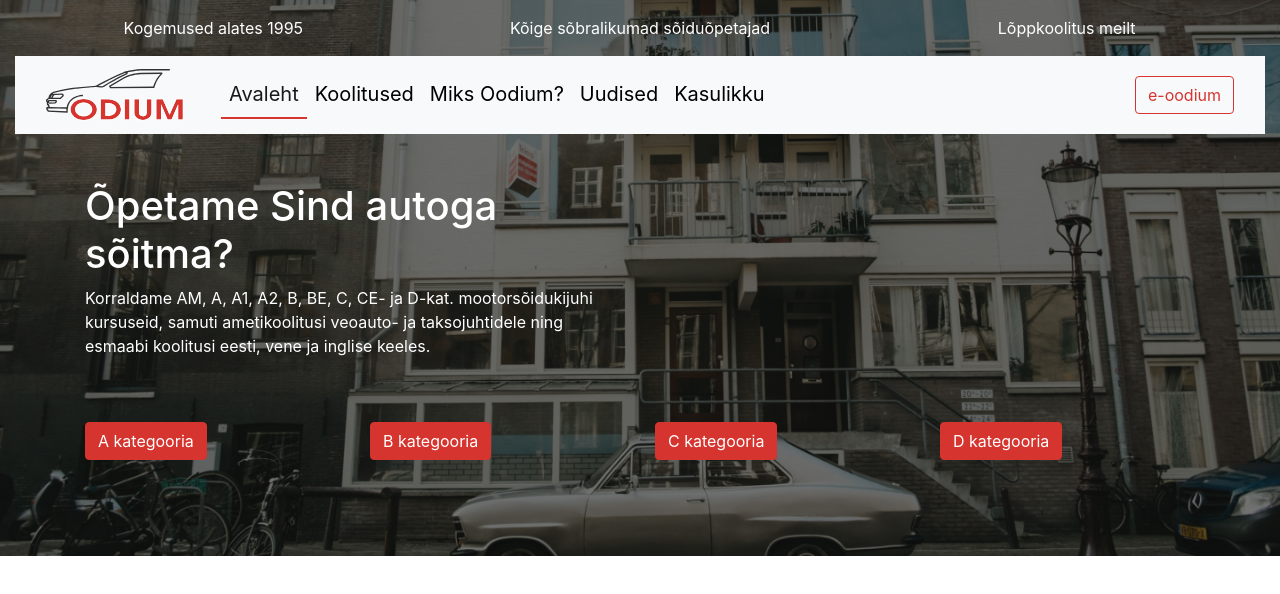
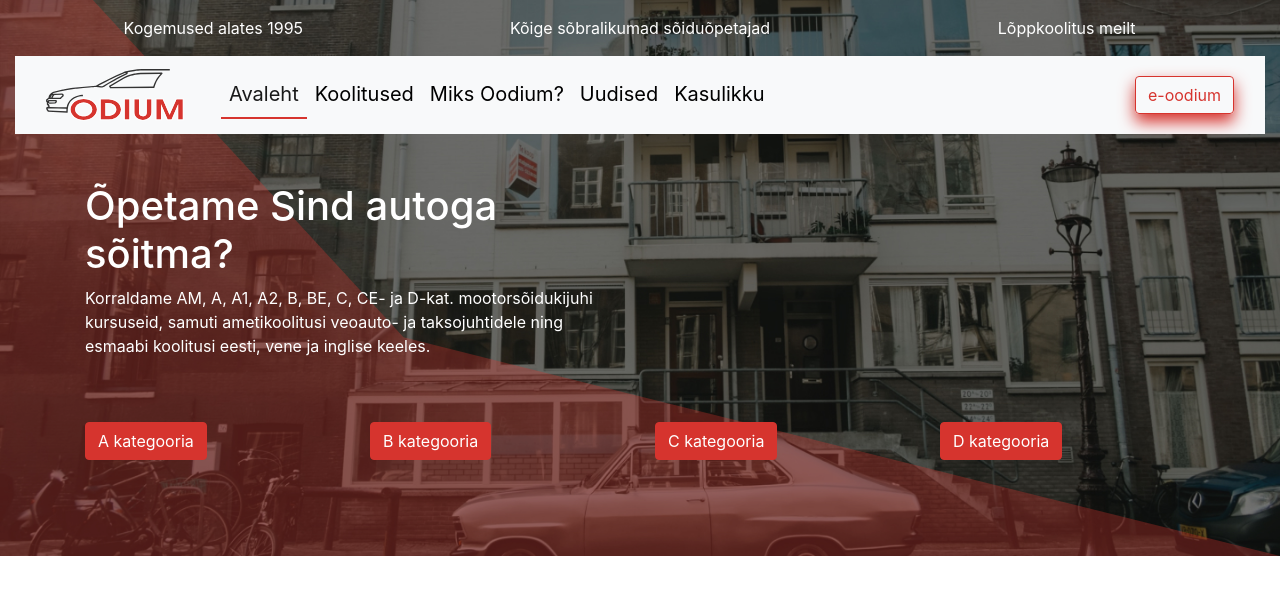
Before and after one commit to 15sigrid/EKA_Sigrid, a plain HTML site: page Oodium/index-o.html in a window 1280 px wide. Drawn offline with nearby package versions, Linux system fonts and the light colour scheme.

Commit message:
kaldus pooleli

```diff
--- a/Oodium/index-o.html
+++ b/Oodium/index-o.html
@@ -32,15 +32,14 @@
    -->
 
   <style>
-    .hero-bg {
-
+    .hero-bg-city {
       background: url(images/hero\ bg.jpg) no-repeat center bottom;
       background-size: cover;
-
     }
-
-
-    element.style {}
+    .hero-bg-graph {
+      background: url(images/kaldus.svg) no-repeat center bottom;
+      background-size: cover;
+    }
 
     *,
     ::after,
@@ -62,26 +61,34 @@
     .navbar-nav {
       font-size: 20px;
     }
+
     .navbar-nav {
       margin-left: 20px;
       margin-right: 20px;
     }
+
     .navbar-light .navbar-nav .nav-link {
       color: black;
     }
-.navbar-light .navbar-nav .active>.nav-link, .navbar-light .navbar-nav .nav-link.active, .navbar-light .navbar-nav .nav-link.show, .navbar-light .navbar-nav .show>.nav-link {
+
+    .navbar-light .navbar-nav .active>.nav-link,
+    .navbar-light .navbar-nav .nav-link.active,
+    .navbar-light .navbar-nav .nav-link.show,
+    .navbar-light .navbar-nav .show>.nav-link {
+
       border-bottom: #D6342E solid 2px;
     }
 
-
+    .shadow {
+      box-shadow: 0 .5rem 1rem rgba(214, 52, 46.15) !important;
   </style>
 
   <title>Odium!</title>
 </head>
 
 <body>
-
-  <div class="hero-bg mb-2">
+  <div class="hero-bg-city">
+    <div class="hero-bg-graph">
 
       <div class="container-fluid">
         <div class="row text-center pt-3 text-white">
@@ -123,7 +130,7 @@
                 </li>
               </ul>
               <form class="d-flex">
-              <button class="btn btn-outline-primary" type="submit">e-oodium</button>
+                <button class="btn btn-outline-primary shadow" type="submit">e-oodium</button>
               </form>
             </div>
           </div>
@@ -153,6 +160,9 @@
             </div>
           </div>
         </div>
+      </div>
+    </div>
+
     <script src="https://cdn.jsdelivr.net/npm/bootstrap@5.1.3/dist/js/bootstrap.bundle.min.js"
       integrity="sha384-ka7Sk0Gln4gmtz2MlQnikT1wXgYsOg+OMhuP+IlRH9sENBO0LRn5q+8nbTov4+1p"
       crossorigin="anonymous"></script>
```
Also changed, not shown: Oodium/images/kaldus.svg (added). Lines whose indentation alone changed are shown as unchanged.
